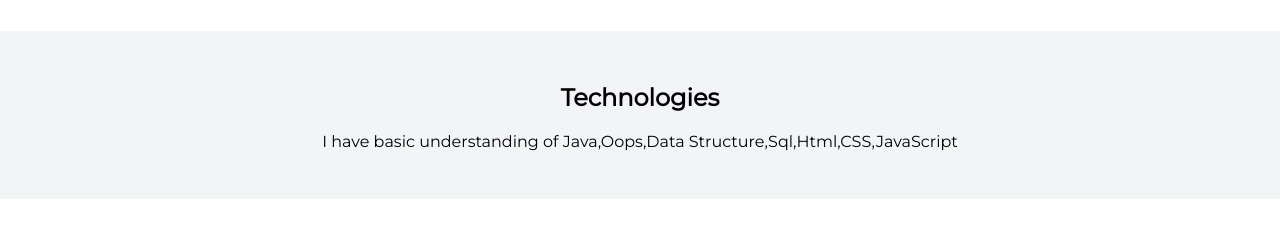
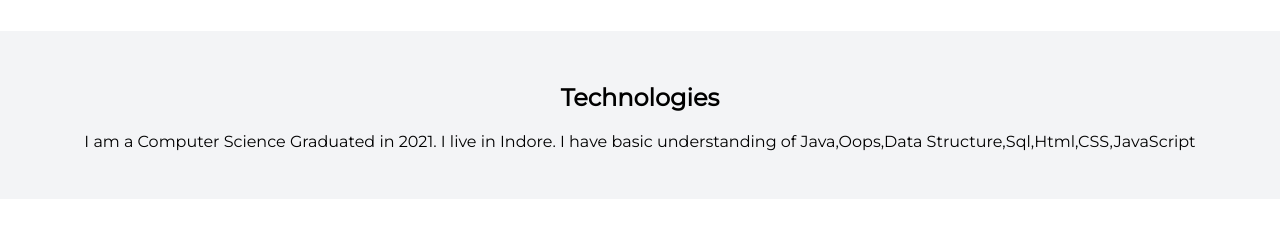
Before and after one commit to muskansharma2000/Portfolio, a plain HTML site: page index.html in a window 1280 px wide. Shown: the part 524-772 px from the top of the page. Drawn offline with Linux system fonts and the light colour scheme.

Commit message:
Update index.html

```diff
--- a/index.html
+++ b/index.html
@@ -34,7 +34,7 @@
     <section class="section ow">
         <div class="container container-center"></div>
         <h1>Technologies</h1>
-        <p >I have basic understanding of Java,Oops,Data Structure,Sql,Html,CSS,JavaScript</p>
+        <p >I am a Computer Science Graduated in 2021. I live in Indore. I have basic understanding of Java,Oops,Data Structure,Sql,Html,CSS,JavaScript</p>
         </div>
     </section>
 
```
